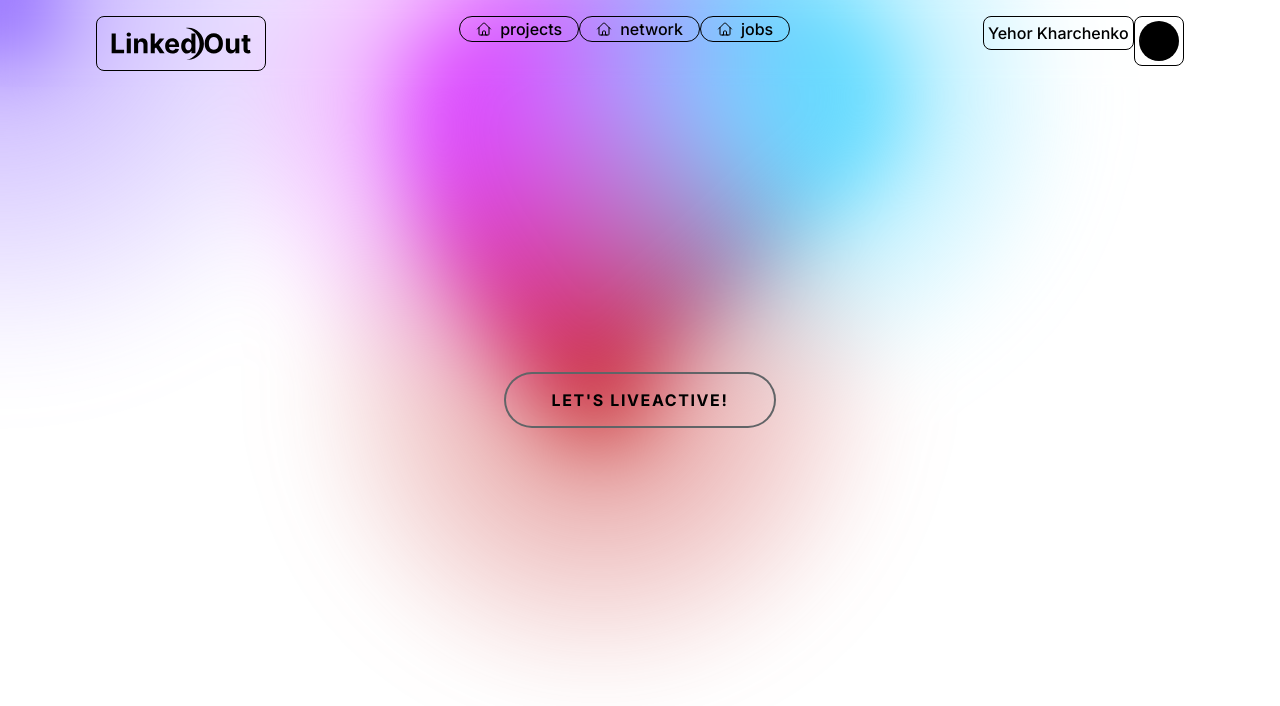
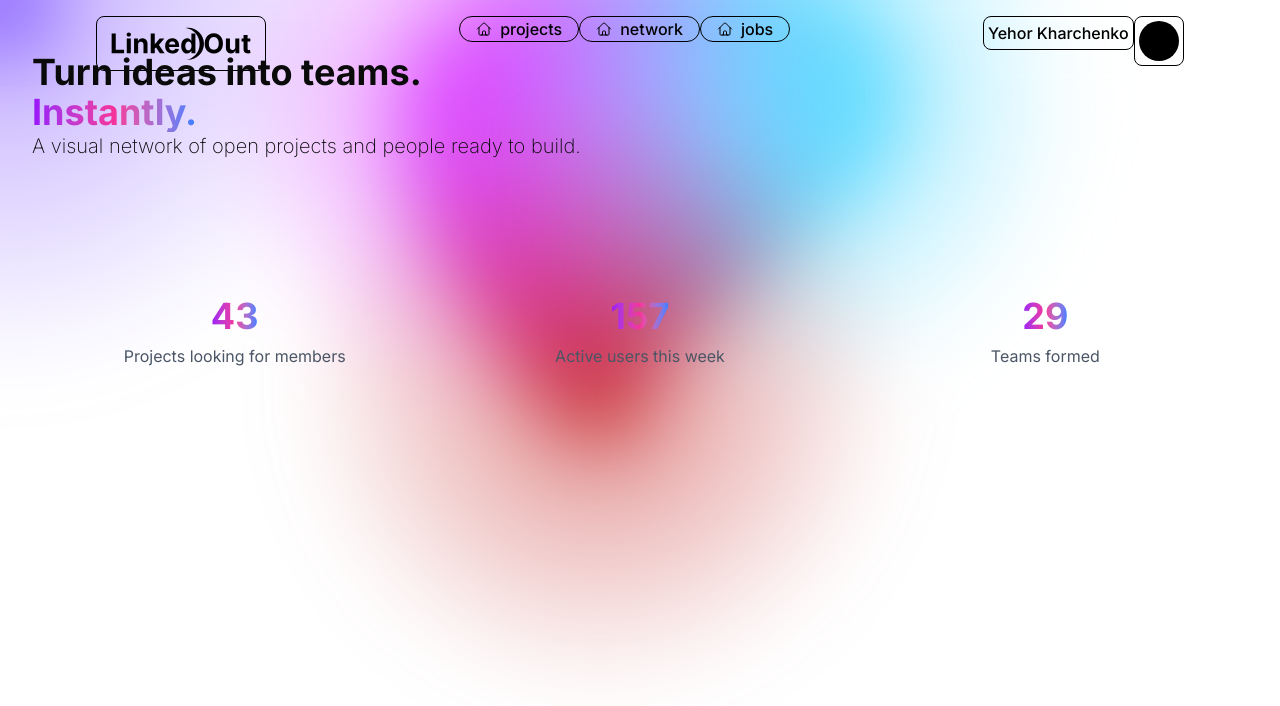
Before and after one commit to DROPTABLEDRUZYNY/Hacknarok-2025, a Next.js app in the folder frontend/: page / in a window 1280 px wide. Shown: the top 706 px of the page. Built offline with nearby package versions, Linux system fonts and the light colour scheme.

Commit message:
chore: Update package dependencies and add framer-motion for animations

```diff
--- a/frontend/app/page.tsx
+++ b/frontend/app/page.tsx
@@ -2,21 +2,33 @@ import Image from "next/image";
 import { Button } from "@/components/ui/button";
 import Link from "next/link";
 import { BackgroundGradientAnimation } from "@/components/ui/background-gradient-animation";
+import StatsSection from "@/components/StatsCounter";
 
 export default function Page() {
   return (
-    <div className="grid grid-rows-[20px_1fr_20px] items-center justify-items-center min-h-screen p-8 ">
-      <main className="flex flex-col row-start-2 items-center">
-
+    <div className="grid grid-rows-[20px_1fr_20px] min-h-screen p-8">
+      <main className="flex flex-col row-start-2">
         <div className="absolute top-0 left-0 w-full h-full">
           <BackgroundGradientAnimation />
         </div>
         <div className="relative z-10">
-          <Link href={"/activity"}>
-            <button className="shadow-[inset_0_0_0_2px_#616467] text-black px-12 py-4 rounded-full tracking-widest
-        uppercase font-bold bg-transparent hover:bg-[#616467] hover:text-white dark:text-neutral-200
-        transition duration-200">Let's LiveActive!</button>
-          </Link>
+          <div className="text-4xl font-extrabold">
+            <p>
+              Turn ideas into teams.
+            </p>
+            <span className="bg-gradient-to-r from-purple-600 via-pink-500 to-blue-500 inline-block text-transparent bg-clip-text">
+              Instantly.
+            </span>
+          </div>
+          <div className="text-xl font-extralight">
+            A visual network of open projects
+            and people ready to build.
+          </div>
+
+          {/* Stats Section */}
+          <div className="mt-16">
+            <StatsSection />
+          </div>
         </div>
       </main>
     </div>
--- /dev/null
+++ b/frontend/components/StatsCounter.tsx
@@ -0,0 +1,68 @@
+'use client';
+import { motion, useMotionValue, useTransform, animate, useInView } from "framer-motion";
+import { useEffect, useRef, useState } from "react";
+
+const Counter = ({ initialValue, description }: { initialValue: number; description: string }) => {
+  const ref = useRef(null);
+  const isInView = useInView(ref);
+  const [value, setValue] = useState(initialValue);
+  const count = useMotionValue(0);
+  const rounded = useTransform(count, (latest) => Math.round(latest));
+
+  // Initial animation when component comes into view
+  useEffect(() => {
+    if (isInView) {
+      animate(count, value, { duration: 2 });
+    }
+  }, [count, value, isInView]);
+
+  // Random increment every second
+  useEffect(() => {
+    const interval = setInterval(() => {
+      // Generate random increment between 1 and 3
+      const increment = Math.floor(Math.random() * 3) + 1;
+      setValue(prev => prev + increment);
+      animate(count, value + increment, { duration: 0.5 });
+    }, 5000);
+
+    return () => clearInterval(interval);
+  }, [value]);
+
+  return (
+    <motion.div
+      ref={ref}
+      className="flex flex-col items-center justify-center p-6"
+      initial={{ opacity: 0, y: 20 }}
+      whileInView={{ opacity: 1, y: 0 }}
+      transition={{ duration: 0.5 }}
+    >
+      <motion.span className="text-4xl font-bold bg-gradient-to-r from-purple-600 via-pink-500 to-blue-500 inline-block text-transparent bg-clip-text">
+        {rounded}
+      </motion.span>
+      <span className="text-gray-600 mt-2 text-center">{description}</span>
+    </motion.div>
+  );
+};
+
+export default function StatsSection() {
+  return (
+    <div className="w-full py-12">
+      <div className="max-w-7xl mx-auto px-4">
+        <div className="grid grid-cols-1 md:grid-cols-3 gap-8">
+          <Counter
+            initialValue={42}
+            description="Projects looking for members"
+          />
+          <Counter
+            initialValue={156}
+            description="Active users this week"
+          />
+          <Counter
+            initialValue={28}
+            description="Teams formed"
+          />
+        </div>
+      </div>
+    </div>
+  );
+}
--- a/frontend/package.json
+++ b/frontend/package.json
@@ -15,6 +15,7 @@
     "@radix-ui/react-slot": "^1.2.0",
     "class-variance-authority": "^0.7.1",
     "clsx": "^2.1.1",
+    "framer-motion": "^12.6.5",
     "heroicons": "^2.2.0",
     "lucide-react": "^0.483.0",
     "next": "^15.3.0",
```
Also changed, not shown: 2 other files (tests, documents, lock files or other folders).
